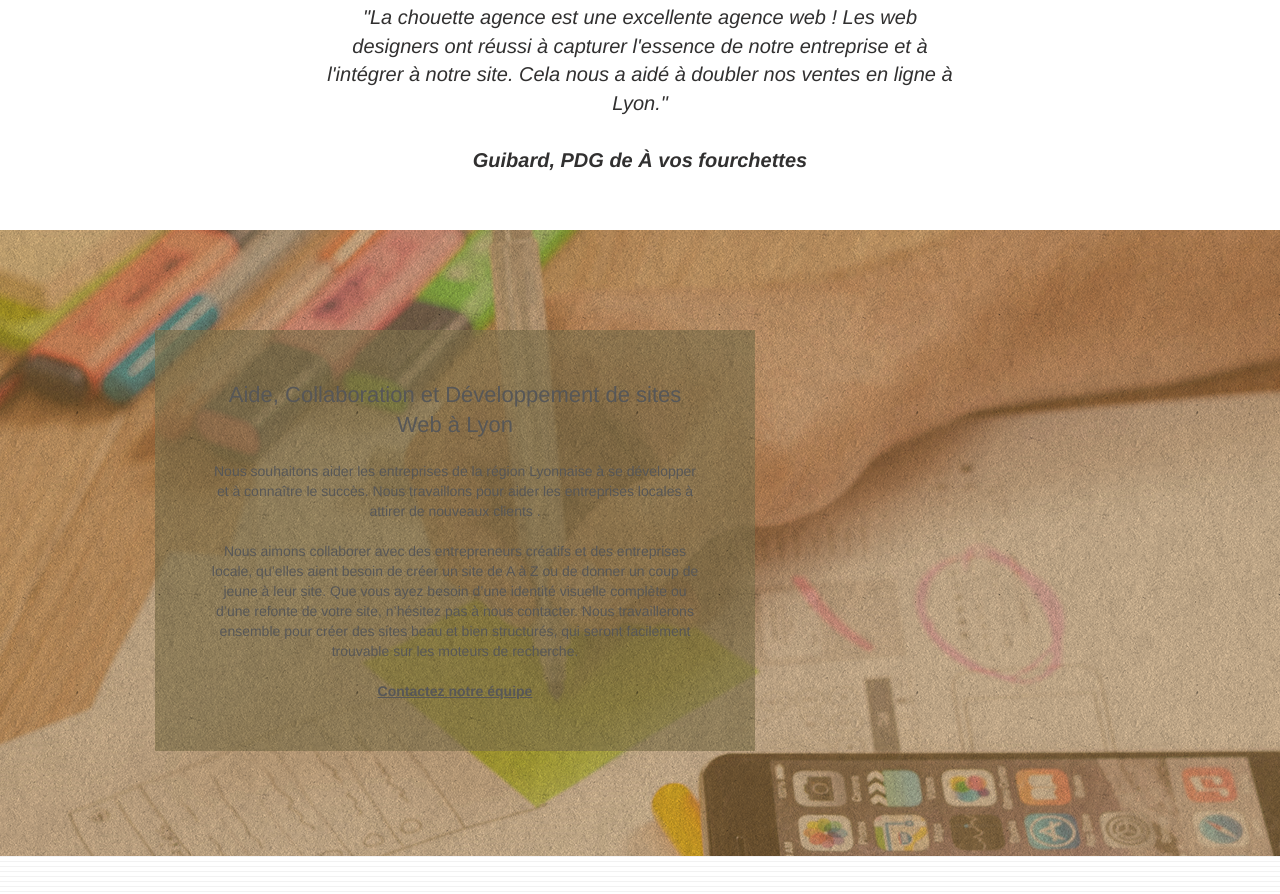
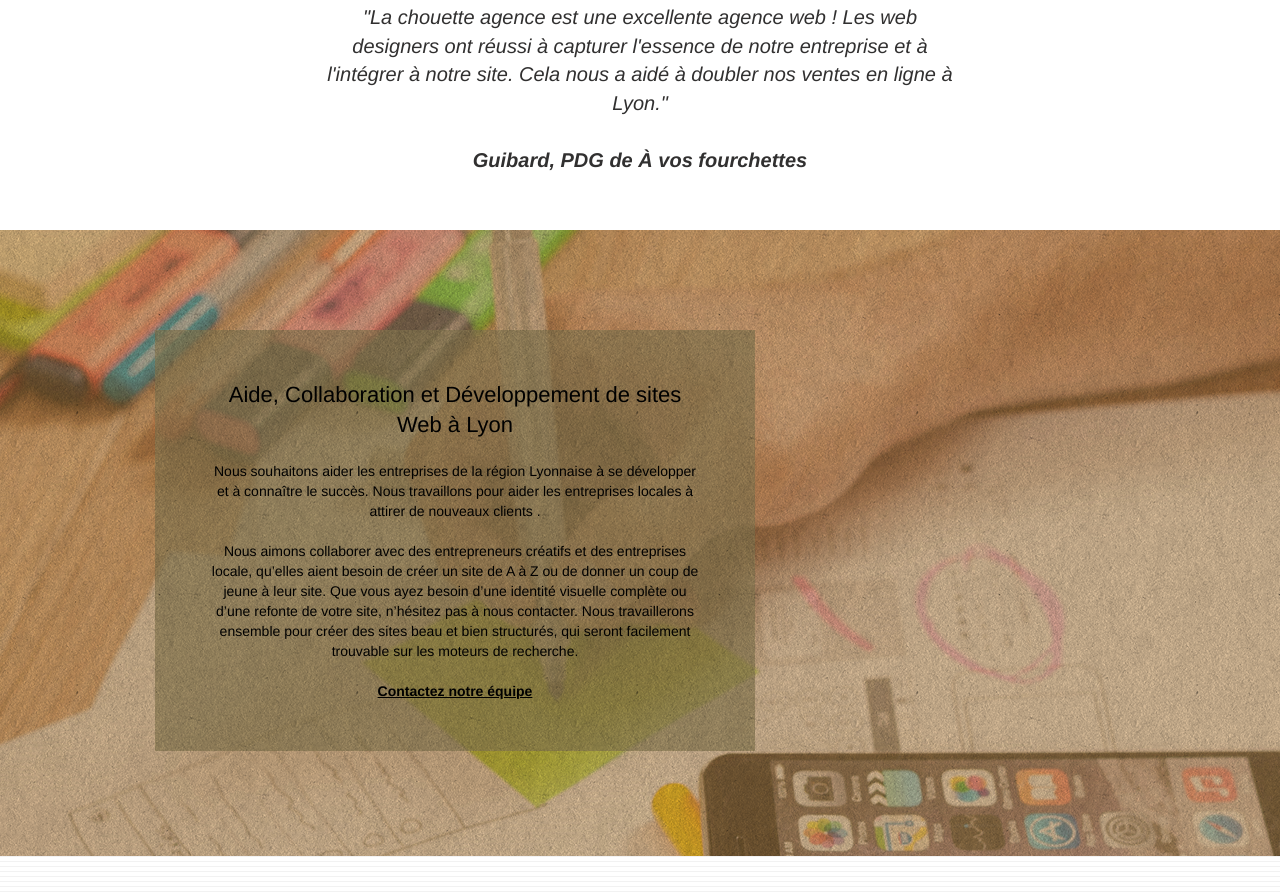
Before and after one commit to Fay9567/P4_Otmane_Faical, a plain HTML site: page index.html in a window 1280 px wide. Shown: the part 1166-2060 px from the top of the page. Drawn offline with Linux system fonts and the light colour scheme.

Commit message:
last_version

```diff
--- a/style.css
+++ b/style.css
@@ -400,7 +400,7 @@ a:hover {
     color: #313030;
   }
 
-  .tc-tc-white {
+  .tc-white {
     color: #ffffff!important;
   }
 
@@ -711,7 +711,7 @@ label,
 a {
     font-family: "helvetica";
     font-weight: 400;
-    color: #575757!important;
+    color: #533D3C!important;
 }
 
 .container {
@@ -834,7 +834,7 @@ h4 {
     background-color: #F3976C;
 }
 
-.tc-white {
+.tc-black {
     color:#000!important;
 }
 
@@ -850,6 +850,10 @@ h4 {
 
 .ltc-white {
     color: #FFFFFF!important;
+}
+
+.ltc-black {
+    color: #000!important;
 }
 
 .ltc-white:hover {
```
